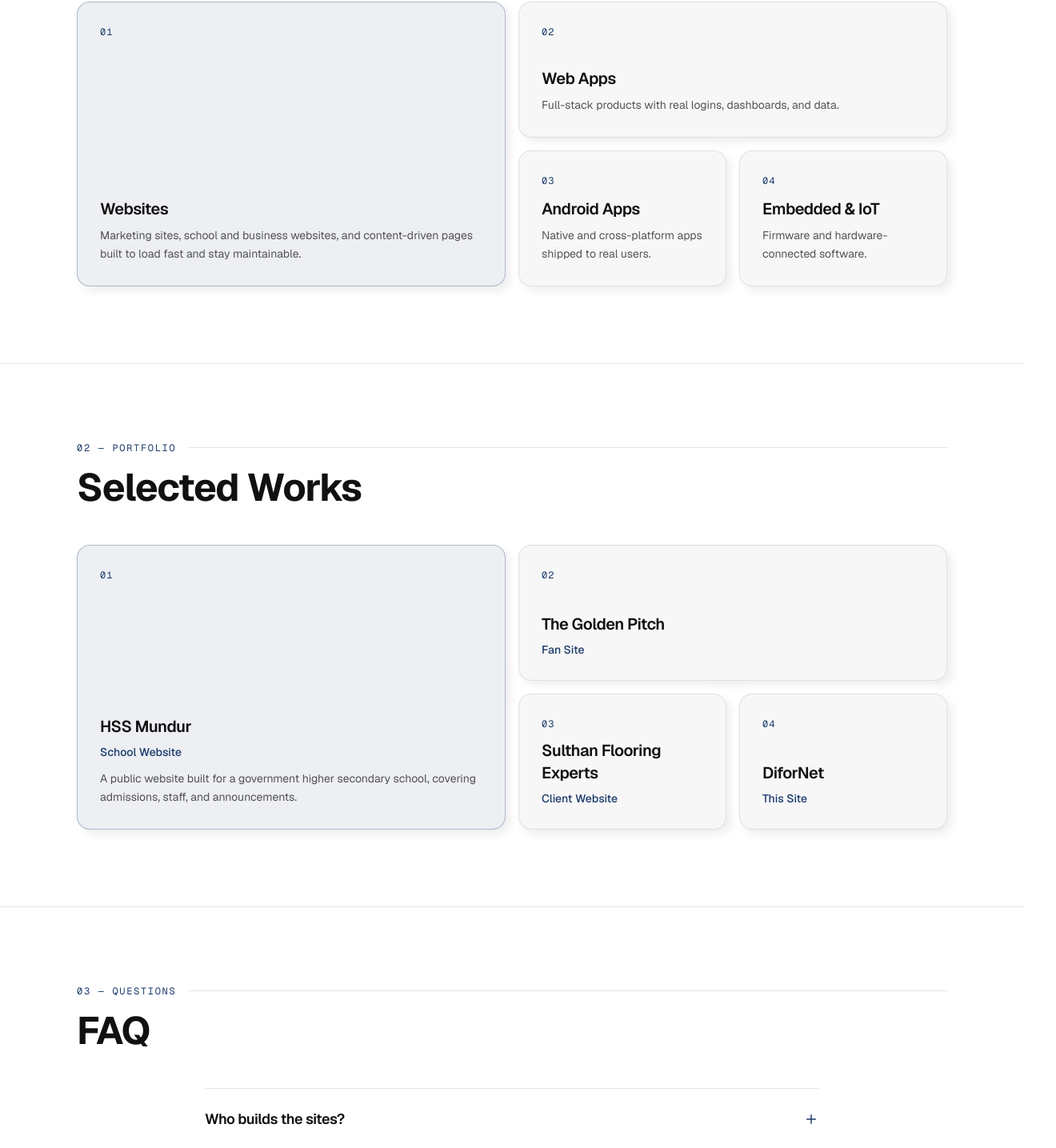
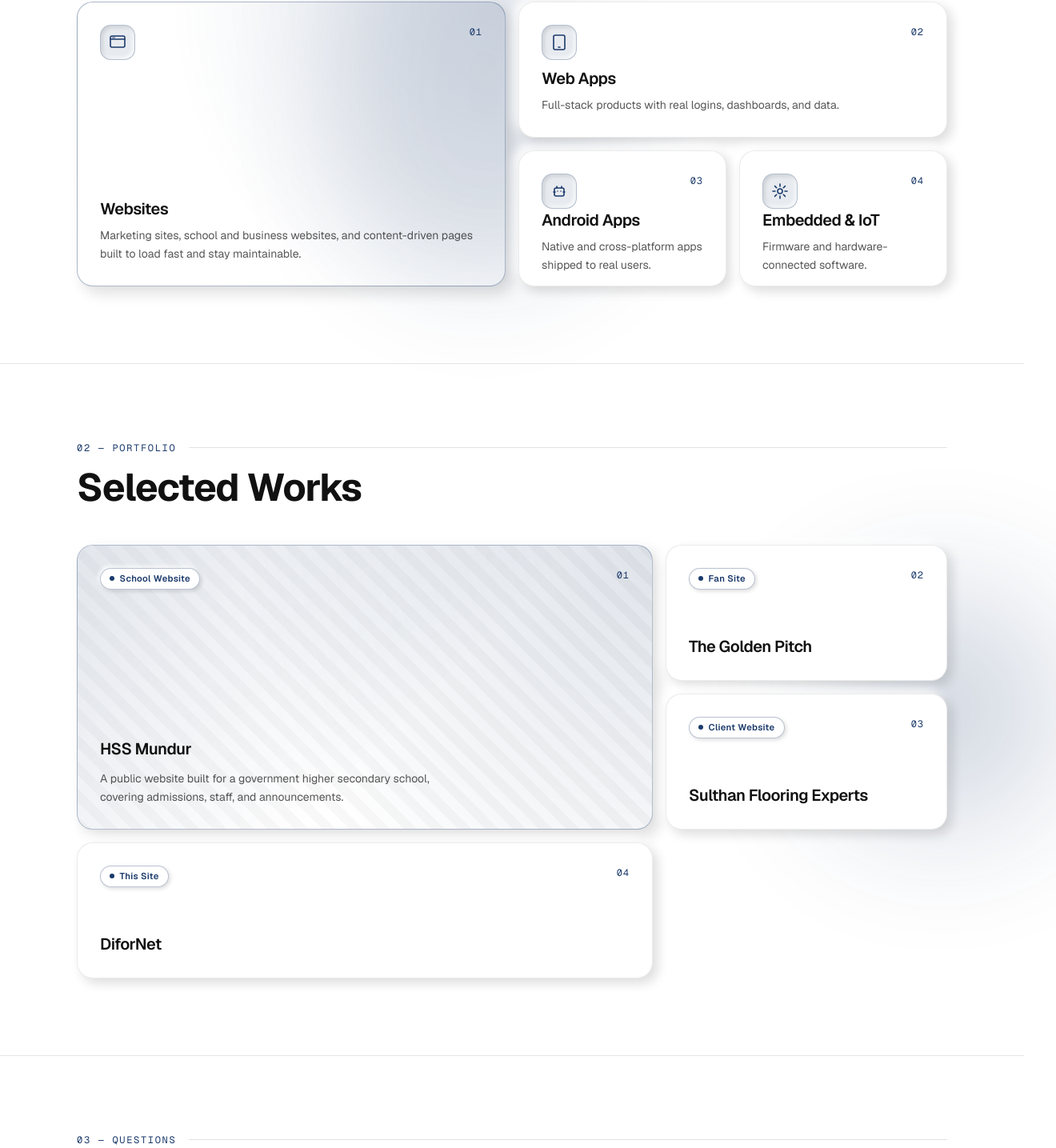
Before and after one commit to mhdrasilcm/difornet, a Next.js app: page / in a window 1280 px wide. Shown: the part 1193-2628 px from the top of the page at 80% size, 1320 px wide, since content can reach past the window. Built offline with nearby package versions, Linux system fonts and the light colour scheme; no server answers.

Commit message:
Updated globals.css

```diff
--- a/app/globals.css
+++ b/app/globals.css
@@ -17,6 +17,8 @@
   --foreground: var(--color-off-black);
   --accent: var(--color-dark-blue);
   --on-accent: var(--color-white);
+  --shadow-dark: color-mix(in srgb, var(--color-off-black) 14%, transparent);
+  --shadow-light: color-mix(in srgb, var(--color-white) 90%, transparent);
 }
 
 :root.dark {
@@ -25,6 +27,8 @@
   --foreground: var(--color-white);
   --accent: var(--color-mint);
   --on-accent: var(--color-off-black);
+  --shadow-dark: color-mix(in srgb, var(--color-white) 10%, transparent);
+  --shadow-light: color-mix(in srgb, var(--color-off-black) 90%, transparent);
 }
 
 html {
@@ -35,11 +39,61 @@
   background-color: var(--background);
   color: var(--foreground);
   font-family: var(--font-sans), Arial, Helvetica, sans-serif;
+  overflow-x: hidden;
 }
+
+/* ---------- Spatial depth system ---------- */
+
+.neumo-raised {
+  box-shadow:
+    6px 6px 14px var(--shadow-dark),
+    -6px -6px 14px var(--shadow-light);
+}
+
+.neumo-raised-sm {
+  box-shadow:
+    4px 4px 9px var(--shadow-dark),
+    -4px -4px 9px var(--shadow-light);
+}
+
+.neumo-inset {
+  box-shadow:
+    inset 4px 4px 9px var(--shadow-dark),
+    inset -4px -4px 9px var(--shadow-light);
+}
+
+.neumo-raised-lg {
+  box-shadow:
+    10px 10px 22px var(--shadow-dark),
+    -10px -10px 22px var(--shadow-light);
+}
+
+.spatial-orb {
+  position: absolute;
+  border-radius: 9999px;
+  filter: blur(90px);
+  opacity: 0.22;
+  background: var(--accent);
+  pointer-events: none;
+  z-index: 0;
+}
+
+.spatial-layer {
+  position: relative;
+  z-index: 1;
+}
+
+/* ---------- Text & accents ---------- */
 
 .text-accent {
   color: var(--accent);
 }
+
+.bg-accent {
+  background-color: var(--accent);
+}
+
+/* ---------- Buttons ---------- */
 
 .btn-primary {
   display: inline-flex;
@@ -50,17 +104,21 @@
   background-color: var(--accent);
   color: var(--on-accent);
   font-weight: 600;
-  box-shadow: 5px 5px 10px color-mix(in srgb, var(--foreground) 12%, transparent), -5px -5px 10px color-mix(in srgb, var(--background) 90%, transparent);
+  box-shadow:
+    5px 5px 10px var(--shadow-dark),
+    -5px -5px 10px var(--shadow-light);
   transition: opacity 0.2s ease, box-shadow 0.2s ease, transform 0.2s ease;
 }
 
 .btn-primary:hover {
-  opacity: 0.88;
+  opacity: 0.9;
   transform: translateY(-1px);
 }
 
 .btn-primary:active {
-  box-shadow: inset 3px 3px 6px color-mix(in srgb, var(--foreground) 12%, transparent), inset -3px -3px 6px color-mix(in srgb, var(--background) 90%, transparent);
+  box-shadow:
+    inset 3px 3px 6px var(--shadow-dark),
+    inset -3px -3px 6px var(--shadow-light);
   transform: translateY(0);
 }
 
@@ -73,13 +131,16 @@
   border: 1px solid color-mix(in srgb, var(--foreground) 15%, transparent);
   color: var(--foreground);
   font-weight: 600;
-  box-shadow: 4px 4px 8px color-mix(in srgb, var(--foreground) 8%, transparent), -4px -4px 8px color-mix(in srgb, var(--background) 90%, transparent);
+  box-shadow:
+    4px 4px 8px var(--shadow-dark),
+    -4px -4px 8px var(--shadow-light);
   transition: border-color 0.2s ease, color 0.2s ease, box-shadow 0.2s ease, transform 0.2s ease;
 }
 
 .btn-secondary:hover {
   border-color: var(--accent);
   color: var(--accent);
+  transform: translateY(-1px);
 }
 
 .btn-icon {
@@ -89,14 +150,19 @@
   border-radius: 9999px;
   border: 1px solid color-mix(in srgb, var(--foreground) 15%, transparent);
   color: var(--foreground);
-  box-shadow: 3px 3px 6px color-mix(in srgb, var(--foreground) 8%, transparent), -3px -3px 6px color-mix(in srgb, var(--background) 90%, transparent);
+  box-shadow:
+    3px 3px 6px var(--shadow-dark),
+    -3px -3px 6px var(--shadow-light);
   transition: border-color 0.2s ease, color 0.2s ease, box-shadow 0.2s ease, transform 0.2s ease;
 }
 
 .btn-icon:hover {
   border-color: var(--accent);
   color: var(--accent);
+  transform: translateY(-1px);
 }
+
+/* ---------- Inputs ---------- */
 
 .input-field {
   width: 100%;
@@ -105,7 +171,9 @@
   background-color: var(--background);
   color: var(--foreground);
   padding: 0.75rem 1rem;
-  box-shadow: inset 3px 3px 7px color-mix(in srgb, var(--foreground) 7%, transparent), inset -3px -3px 7px color-mix(in srgb, var(--background) 90%, transparent);
+  box-shadow:
+    inset 3px 3px 7px var(--shadow-dark),
+    inset -3px -3px 7px var(--shadow-light);
   transition: border-color 0.2s ease, box-shadow 0.2s ease;
 }
 
@@ -118,32 +186,62 @@
   outline-offset: 2px;
 }
 
+/* ---------- Bento tiles ---------- */
+
 .bento-tile {
   position: relative;
-  border-radius: 1rem;
-  border: 1px solid color-mix(in srgb, var(--foreground) 10%, transparent);
-  background-color: color-mix(in srgb, var(--foreground) 3%, transparent);
+  border-radius: 1.25rem;
+  border: 1px solid color-mix(in srgb, var(--foreground) 8%, transparent);
+  background-color: var(--background);
   padding: 1.75rem;
-  transition: border-color 0.2s ease, background-color 0.2s ease;
+  box-shadow:
+    6px 6px 14px var(--shadow-dark),
+    -6px -6px 14px var(--shadow-light);
+  transition: transform 0.25s ease, box-shadow 0.25s ease, border-color 0.25s ease;
 }
 
 .bento-tile:hover {
-  border-color: color-mix(in srgb, var(--accent) 45%, transparent);
-  background-color: color-mix(in srgb, var(--foreground) 5%, transparent);
+  transform: translateY(-3px);
+  border-color: color-mix(in srgb, var(--accent) 40%, transparent);
+  box-shadow:
+    10px 10px 22px var(--shadow-dark),
+    -10px -10px 22px var(--shadow-light);
 }
 
 .bento-feature {
   position: relative;
-  border-radius: 1rem;
-  border: 1px solid color-mix(in srgb, var(--accent) 30%, transparent);
-  background-color: color-mix(in srgb, var(--accent) 8%, transparent);
+  border-radius: 1.25rem;
+  border: 1px solid color-mix(in srgb, var(--accent) 35%, transparent);
+  background:
+    radial-gradient(circle at top right, color-mix(in srgb, var(--accent) 14%, transparent), transparent 65%),
+    var(--background);
   padding: 1.75rem;
-  transition: border-color 0.2s ease, background-color 0.2s ease;
+  box-shadow:
+    8px 8px 18px var(--shadow-dark),
+    -8px -8px 18px var(--shadow-light);
+  transition: transform 0.25s ease, box-shadow 0.25s ease, border-color 0.25s ease;
 }
 
 .bento-feature:hover {
-  border-color: color-mix(in srgb, var(--accent) 55%, transparent);
-  background-color: color-mix(in srgb, var(--accent) 12%, transparent);
+  transform: translateY(-3px);
+  border-color: color-mix(in srgb, var(--accent) 60%, transparent);
+  box-shadow:
+    12px 12px 26px var(--shadow-dark),
+    -12px -12px 26px var(--shadow-light);
+}
+
+.bento-feature-glow::before {
+  content: "";
+  position: absolute;
+  top: -40%;
+  right: -30%;
+  width: 70%;
+  height: 140%;
+  background: var(--accent);
+  filter: blur(70px);
+  opacity: 0.12;
+  pointer-events: none;
+  border-radius: 9999px;
 }
 
 .bento-index {
@@ -153,45 +251,100 @@
   color: var(--accent);
 }
 
-.stat-tile {
-  border-radius: 1rem;
-  border: 1px solid color-mix(in srgb, var(--foreground) 10%, transparent);
-  padding: 1.25rem 1.5rem;
+/* ---------- Icon chip ---------- */
+
+.icon-chip {
+  display: inline-flex;
+  align-items: center;
+  justify-content: center;
+  width: 2.75rem;
+  height: 2.75rem;
+  border-radius: 0.85rem;
+  color: var(--accent);
+  background: color-mix(in srgb, var(--accent) 10%, transparent);
+  border: 1px solid color-mix(in srgb, var(--accent) 25%, transparent);
+  box-shadow:
+    inset 2px 2px 5px var(--shadow-dark),
+    inset -2px -2px 5px var(--shadow-light);
 }
 
-.bento-tile,
-.bento-feature,
+/* ---------- Stat tile ---------- */
+
 .stat-tile {
-  box-shadow: 6px 6px 12px color-mix(in srgb, var(--foreground) 7%, transparent), -6px -6px 12px color-mix(in srgb, var(--background) 90%, transparent);
+  border-radius: 1.25rem;
+  border: 1px solid color-mix(in srgb, var(--foreground) 8%, transparent);
+  background-color: var(--background);
+  padding: 1.25rem 1.5rem;
+  box-shadow:
+    5px 5px 12px var(--shadow-dark),
+    -5px -5px 12px var(--shadow-light);
+  transition: transform 0.25s ease, box-shadow 0.25s ease;
 }
 
-.section-eyebrow {
+.stat-tile:hover {
+  transform: translateY(-2px);
+}
+
+/* ---------- Work visual panel ---------- */
+
+.work-visual {
+  position: absolute;
+  inset: 0;
+  border-radius: 1.25rem;
+  background:
+    linear-gradient(135deg, color-mix(in srgb, var(--accent) 18%, transparent), transparent 60%),
+    repeating-linear-gradient(
+      45deg,
+      color-mix(in srgb, var(--foreground) 4%, transparent),
+      color-mix(in srgb, var(--foreground) 4%, transparent) 12px,
+      transparent 12px,
+      transparent 24px
+    );
+  opacity: 0.7;
+  pointer-events: none;
+}
+
+.work-badge {
+  position: relative;
+  z-index: 1;
   display: inline-flex;
   align-items: center;
-  gap: 0.6rem;
-  font-family: var(--font-mono), monospace;
-  font-size: 0.75rem;
-  letter-spacing: 0.14em;
-  text-transform: uppercase;
+  gap: 0.4rem;
+  border-radius: 9999px;
+  padding: 0.25rem 0.7rem;
+  font-size: 0.7rem;
+  font-weight: 600;
+  letter-spacing: 0.03em;
+  background: var(--background);
   color: var(--accent);
+  border: 1px solid color-mix(in srgb, var(--accent) 30%, transparent);
+  box-shadow:
+    2px 2px 5px var(--shadow-dark),
+    -2px -2px 5px var(--shadow-light);
 }
 
-.section-rule {
-  height: 1px;
-  flex: 1;
-  background-color: color-mix(in srgb, var(--foreground) 12%, transparent);
+/* ---------- FAQ card ---------- */
+
+.faq-card {
+  border-radius: 1.25rem;
+  border: 1px solid color-mix(in srgb, var(--foreground) 8%, transparent);
+  background-color: var(--background);
+  padding: 1.5rem 1.75rem;
+  box-shadow:
+    5px 5px 12px var(--shadow-dark),
+    -5px -5px 12px var(--shadow-light);
+  transition: border-color 0.2s ease, box-shadow 0.2s ease;
 }
 
-.grid-backdrop {
-  position: absolute;
-  inset: 0;
-  background-image:
-    linear-gradient(to right, color-mix(in srgb, var(--foreground) 6%, transparent) 1px, transparent 1px),
-    linear-gradient(to bottom, color-mix(in srgb, var(--foreground) 6%, transparent) 1px, transparent 1px);
-  background-size: 56px 56px;
-  -webkit-mask-image: linear-gradient(to bottom, black, transparent);
-  mask-image: linear-gradient(to bottom, black, transparent);
-  pointer-events: none;
+.faq-card:hover {
+  border-color: color-mix(in srgb, var(--accent) 35%, transparent);
+}
+
+.faq-card[open] {
+  border-color: color-mix(in srgb, var(--accent) 40%, transparent);
+  box-shadow:
+    7px 7px 16px var(--shadow-dark),
+    -7px -7px 16px var(--shadow-light);
 }
 
 .faq-item summary {
@@ -211,6 +364,41 @@
   transform: rotate(45deg);
 }
 
+/* ---------- Section heading ---------- */
+
+.section-eyebrow {
+  display: inline-flex;
+  align-items: center;
+  gap: 0.6rem;
+  font-family: var(--font-mono), monospace;
+  font-size: 0.75rem;
+  letter-spacing: 0.14em;
+  text-transform: uppercase;
+  color: var(--accent);
+}
+
+.section-rule {
+  height: 1px;
+  flex: 1;
+  background-color: color-mix(in srgb, var(--foreground) 12%, transparent);
+}
+
+/* ---------- Grid backdrop ---------- */
+
+.grid-backdrop {
+  position: absolute;
+  inset: 0;
+  background-image:
+    linear-gradient(to right, color-mix(in srgb, var(--foreground) 6%, transparent) 1px, transparent 1px),
+    linear-gradient(to bottom, color-mix(in srgb, var(--foreground) 6%, transparent) 1px, transparent 1px);
+  background-size: 56px 56px;
+  -webkit-mask-image: linear-gradient(to bottom, black, transparent);
+  mask-image: linear-gradient(to bottom, black, transparent);
+  pointer-events: none;
+}
+
+/* ---------- Focus ---------- */
+
 a:focus-visible,
 button:focus-visible,
 input:focus-visible,
--- a/app/page.tsx
+++ b/app/page.tsx
@@ -50,11 +50,18 @@
   { title: "DiforNet", subtitle: "This Site" },
 ];
 
-const bentoSpans = [
+const serviceSpans = [
   "sm:col-span-2 sm:row-span-2",
   "sm:col-span-2 sm:row-span-1",
   "sm:col-span-1 sm:row-span-1",
   "sm:col-span-1 sm:row-span-1",
+];
+
+const workSpans = [
+  "sm:col-span-2 sm:row-span-2",
+  "sm:col-span-1 sm:row-span-1",
+  "sm:col-span-1 sm:row-span-1",
+  "sm:col-span-2 sm:row-span-1",
 ];
 
 const stats = [
@@ -205,6 +212,42 @@
       aria-hidden
     >
       <path d="M6 6l12 12M18 6L6 18" />
+    </svg>
+  );
+}
+
+function ServiceGlyph({ index }: { index: number }) {
+  const paths = [
+    <g key="web">
+      <rect x="3" y="4" width="18" height="14" rx="2" />
+      <path d="M3 8h18M6 6h.01M8 6h.01" />
+    </g>,
+    <g key="app">
+      <rect x="5" y="3" width="14" height="18" rx="2" />
+      <path d="M11 18h2" />
+    </g>,
+    <g key="android">
+      <rect x="6" y="8" width="12" height="10" rx="2" />
+      <path d="M9 8V6M15 8V6M7 13H5M19 13h-2M10 12h.01M14 12h.01" />
+    </g>,
+    <g key="iot">
+      <circle cx="12" cy="12" r="3" />
+      <path d="M12 3v3M12 18v3M3 12h3M18 12h3M5.6 5.6l2.1 2.1M16.3 16.3l2.1 2.1M5.6 18.4l2.1-2.1M16.3 7.7l2.1-2.1" />
+    </g>,
+  ];
+  return (
+    <svg
+      xmlns="http://www.w3.org/2000/svg"
+      viewBox="0 0 24 24"
+      fill="none"
+      stroke="currentColor"
+      strokeWidth="1.6"
+      strokeLinecap="round"
+      strokeLinejoin="round"
+      className="h-6 w-6"
+      aria-hidden
+    >
+      {paths[index] ?? paths[0]}
     </svg>
   );
 }
@@ -511,8 +554,11 @@
       <main id="top">
         <section className="relative overflow-hidden px-6 py-24 lg:px-8 lg:py-32">
           <div className="grid-backdrop" aria-hidden />
-          <div className="relative mx-auto max-w-6xl">
-            <p className="mb-6 inline-flex items-center gap-2.5 rounded-full border border-black/10 bg-black/5 px-3 py-1 font-mono text-xs uppercase tracking-widest text-accent dark:border-white/10 dark:bg-white/5">
+          <div className="spatial-orb -right-20 -top-24 h-80 w-80" aria-hidden />
+          <div className="spatial-orb left-1/2 top-40 h-64 w-64 opacity-10" aria-hidden />
+
+          <div className="spatial-layer relative mx-auto max-w-6xl">
+            <p className="mb-6 inline-flex items-center gap-2.5 rounded-full border border-black/10 bg-black/5 px-3 py-1 font-mono text-xs uppercase tracking-widest text-accent neumo-raised-sm dark:border-white/10 dark:bg-white/5">
               <span className="h-1.5 w-1.5 rounded-full bg-accent" aria-hidden />
               Based in Palakkad, Kerala
             </p>
@@ -567,7 +613,7 @@
 
         <section
           id="services"
-          className="border-t border-black/10 dark:border-white/10"
+          className="relative border-t border-black/10 dark:border-white/10"
         >
           <div className="mx-auto max-w-6xl px-6 py-24 lg:px-8">
             <SectionHeading index="01" eyebrow="What I Do" title="Services" />
@@ -576,13 +622,18 @@
                 <RevealLi
                   key={service.title}
                   delay={index * 90}
-                  className={`${bentoSpans[index]} ${
-                    index === 0 ? "bento-feature" : "bento-tile"
+                  className={`${serviceSpans[index]} ${
+                    index === 0 ? "bento-feature bento-feature-glow" : "bento-tile"
                   } flex flex-col justify-between`}
                 >
+                  <div className="flex items-start justify-between">
+                    <span className="icon-chip">
+                      <ServiceGlyph index={index} />
+                    </span>
                     <span className="bento-index">
                       {String(index + 1).padStart(2, "0")}
                     </span>
+                  </div>
                   <div>
                     <p className="text-lg font-semibold tracking-tight lg:text-xl">
                       {service.title}
@@ -599,35 +650,40 @@
 
         <section
           id="works"
-          className="border-t border-black/10 dark:border-white/10"
+          className="relative border-t border-black/10 dark:border-white/10"
         >
+          <div className="spatial-orb -right-10 top-1/3 h-72 w-72 opacity-10" aria-hidden />
           <div className="mx-auto max-w-6xl px-6 py-24 lg:px-8">
             <SectionHeading
               index="02"
               eyebrow="Portfolio"
               title="Selected Works"
             />
-            <ul className="grid grid-cols-1 gap-4 sm:grid-cols-4 sm:auto-rows-[170px]">
+            <ul className="grid grid-cols-1 gap-4 sm:grid-cols-3 sm:auto-rows-[170px]">
               {works.map((work, index) => (
                 <RevealLi
                   key={work.title}
                   delay={index * 90}
-                  className={`${bentoSpans[index]} ${
+                  className={`${workSpans[index]} ${
                     index === 0 ? "bento-feature" : "bento-tile"
-                  } flex flex-col justify-between`}
+                  } group relative flex flex-col justify-between overflow-hidden`}
                 >
+                  {index === 0 ? <span className="work-visual" aria-hidden /> : null}
+                  <div className="relative z-10 flex items-start justify-between">
+                    <span className="work-badge">
+                      <span className="h-1.5 w-1.5 rounded-full bg-accent" aria-hidden />
+                      {work.subtitle}
+                    </span>
                     <span className="bento-index">
                       {String(index + 1).padStart(2, "0")}
                     </span>
-                  <div>
+                  </div>
+                  <div className="relative z-10">
                     <p className="text-xl font-semibold tracking-tight">
                       {work.title}
                     </p>
-                    <p className="mt-2 text-sm font-medium text-accent">
-                      {work.subtitle}
-                    </p>
                     {work.description ? (
-                      <p className="mt-3 text-sm leading-relaxed opacity-70">
+                      <p className="mt-3 max-w-md text-sm leading-relaxed opacity-70">
                         {work.description}
                       </p>
                     ) : null}
@@ -640,14 +696,14 @@
 
         <section
           id="faq"
-          className="border-t border-black/10 dark:border-white/10"
+          className="relative border-t border-black/10 dark:border-white/10"
         >
           <div className="mx-auto max-w-6xl px-6 py-24 lg:px-8">
             <SectionHeading index="03" eyebrow="Questions" title="FAQ" />
-            <div className="mx-auto max-w-3xl divide-y divide-black/10 border-y border-black/10 dark:divide-white/10 dark:border-white/10">
+            <div className="grid gap-4 md:grid-cols-2">
               {faqs.map((faq, index) => (
                 <RevealDiv key={faq.question} delay={index * 60}>
-                  <details className="faq-item group py-6">
+                  <details className="faq-card faq-item">
                     <summary className="flex items-center justify-between gap-4">
                       <span className="text-lg font-semibold tracking-tight">
                         {faq.question}
@@ -668,16 +724,18 @@
 
         <section
           id="contact"
-          className="border-t border-black/10 dark:border-white/10"
+          className="relative border-t border-black/10 dark:border-white/10"
         >
+          <div className="spatial-orb -left-16 bottom-0 h-72 w-72 opacity-10" aria-hidden />
           <div className="mx-auto max-w-6xl px-6 py-24 lg:px-8">
             <SectionHeading
               index="04"
               eyebrow="Get In Touch"
               title="Let's Talk"
             />
-            <div className="grid gap-16 lg:grid-cols-5 lg:items-start">
+            <div className="grid gap-8 lg:grid-cols-5 lg:items-start">
               <div className="lg:col-span-2">
+                <div className="bento-tile bento-feature-glow p-8">
                   <h3 className="text-3xl font-bold tracking-tight lg:text-4xl">
                     Let&apos;s build{" "}
                     <span className="text-accent">your next project.</span>
@@ -687,8 +745,8 @@
                     the only form on the site.
                   </p>
 
-                <div className="mt-8 flex flex-col gap-4 sm:flex-row lg:flex-col">
-                  <RevealDiv className="stat-tile flex-1">
+                  <div className="mt-8 flex flex-col gap-4">
+                    <div className="stat-tile flex-1">
                       <p className="inline-flex items-center gap-2 font-mono text-xs uppercase tracking-widest opacity-60">
                         <span
                           className="h-1.5 w-1.5 rounded-full bg-accent"
@@ -699,15 +757,16 @@
                       <p className="mt-2 font-semibold tracking-tight">
                         Currently accepting new projects
                       </p>
-                  </RevealDiv>
-                  <RevealDiv delay={80} className="stat-tile flex-1">
+                    </div>
+                    <div className="stat-tile flex-1">
                       <p className="font-mono text-xs uppercase tracking-widest opacity-60">
                         Response Time
                       </p>
                       <p className="mt-2 font-semibold tracking-tight">
                         Within 2 business days
                       </p>
-                  </RevealDiv>
+                    </div>
+                  </div>
                 </div>
               </div>
 
@@ -715,7 +774,7 @@
                 action="https://api.web3forms.com/submit"
                 method="POST"
                 onSubmit={handleContactSubmit}
-                className="space-y-5 lg:col-span-3"
+                className="bento-tile space-y-5 p-8 lg:col-span-3"
               >
                 <input
                   type="hidden"
```
Lines whose indentation alone changed are shown as unchanged.
